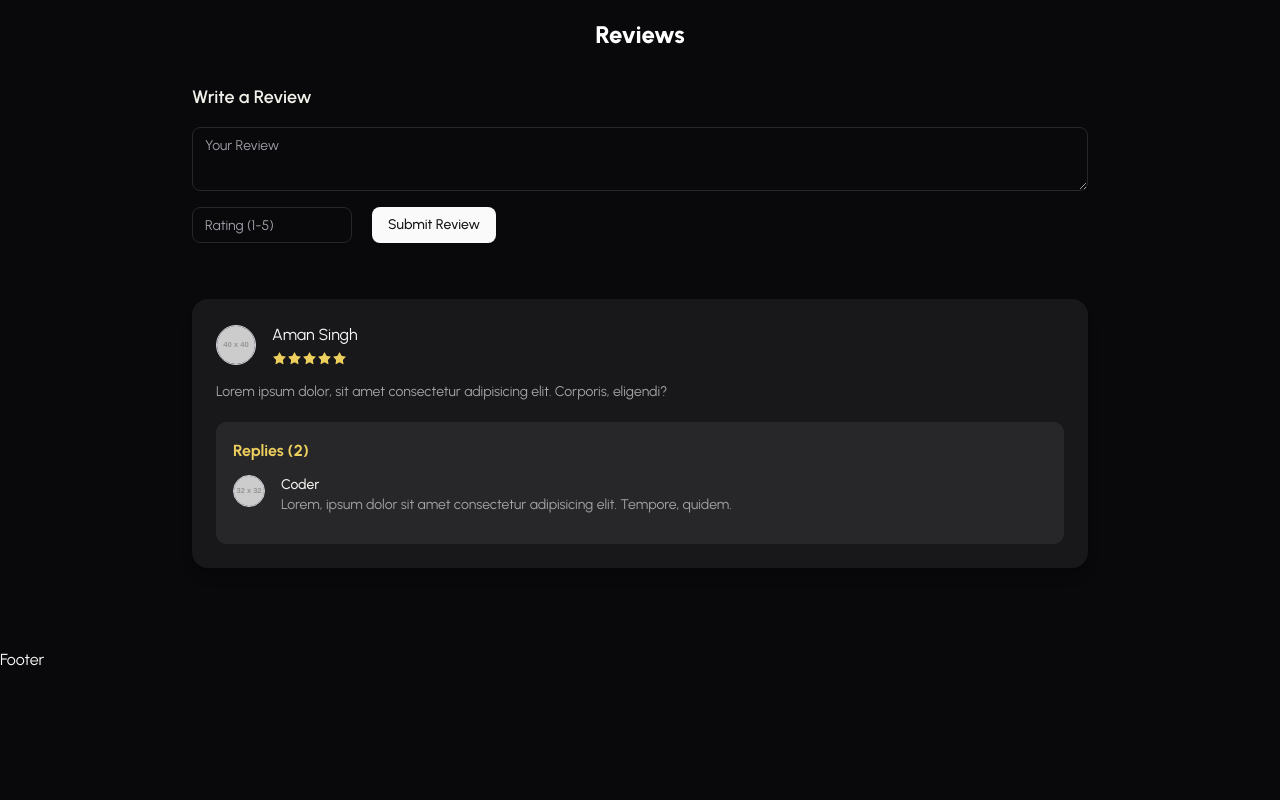
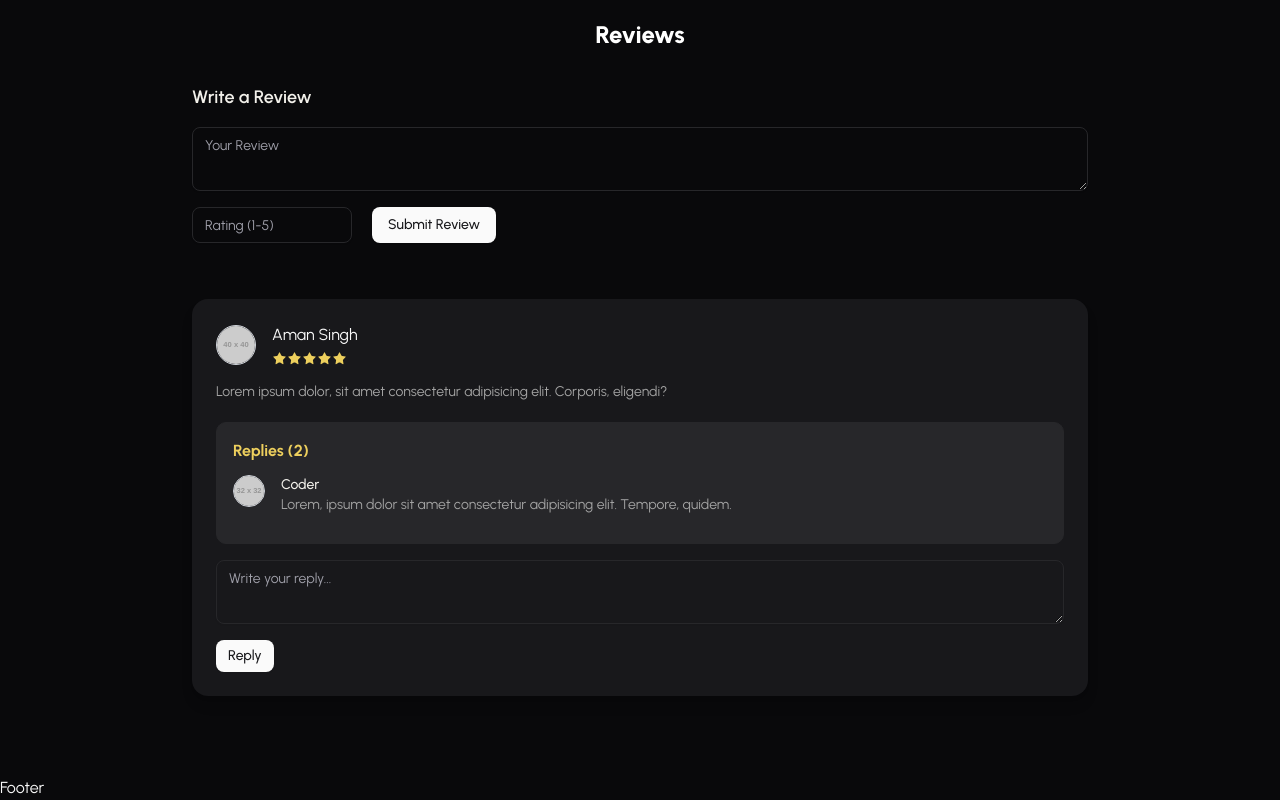
Before and after one commit to iamAmanrajput/NeoMart, a React (Vite) app in the folder FRONTEND/: page /product in a window 1280 px wide. Shown: the part 830-1630 px from the top of the page. Before the commit the page ends 1502 px from the top, so only its background shows below. Built offline with nearby package versions, Linux system fonts and the light colour scheme.

Commit message:
Product page Completed

```diff
--- a/FRONTEND/src/components/custom/ReviewComponent.jsx
+++ b/FRONTEND/src/components/custom/ReviewComponent.jsx
@@ -75,6 +75,12 @@ const ReviewComponent = () => {
               </div>
             </div>
           </div>
+          <div className="mt-4">
+            <Textarea placeholder="Write your reply..." />
+            <Button className="mt-4" size="sm">
+              Reply
+            </Button>
+          </div>
         </div>
       </div>
     </div>
```
